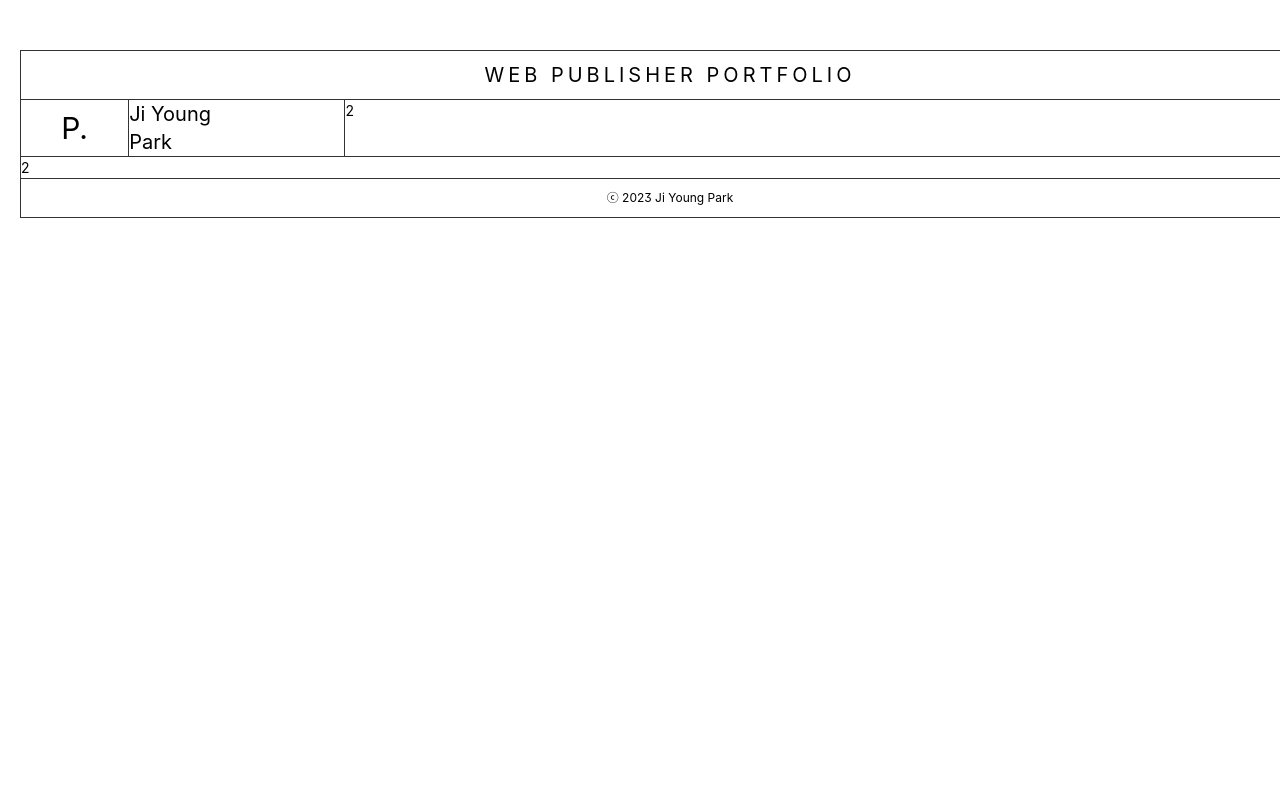
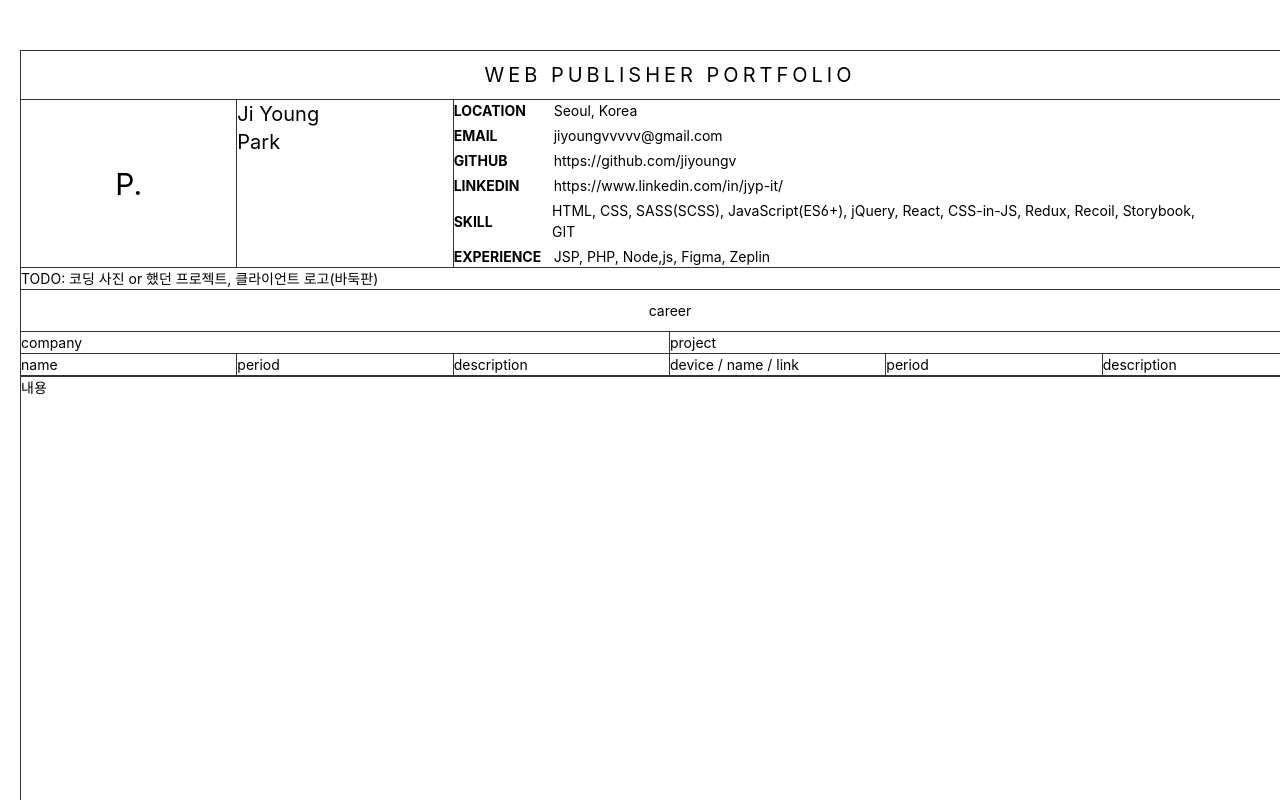
Before and after one commit to jiyoungv/portfolio-v3, a React (Create React App) app: page / in a window 1280 px wide. Shown: the top 800 px of the page. Built offline with nearby package versions, Linux system fonts and the light colour scheme; a web font is replaced by a local one.

Commit message:
Save: 작업중 - 구조 잡기(40%)

```diff
--- a/package.json
+++ b/package.json
@@ -6,6 +6,7 @@
     "@testing-library/jest-dom": "^5.17.0",
     "@testing-library/react": "^13.4.0",
     "@testing-library/user-event": "^13.5.0",
+    "html-react-parser": "^4.2.2",
     "react": "^18.2.0",
     "react-dom": "^18.2.0",
     "react-icons": "^4.11.0",
--- a/src/App.jsx
+++ b/src/App.jsx
@@ -1,6 +1,8 @@
-import { RiLink, RiFlaskFill, RiGithubFill } from 'react-icons/ri';
+// import { RiLink, RiFlaskFill, RiGithubFill } from 'react-icons/ri';
+import parse from 'html-react-parser';
 import AppLayout from 'component/AppLayout';
-import temp_img from 'asset/image/temp_img.png';
+import { profileInfoList } from 'util/data';
+// import temp_img from 'asset/image/temp_img.png';
 
 const App = () => {
   return (
@@ -15,7 +17,7 @@ const App = () => {
             </div>
           </div>
           <div className="table-row">
-            <div className="table-col-2">
+            <div className="table-col-4">
               <article className="main-logo">
                 <h1>P.</h1>
               </article>
@@ -25,13 +27,91 @@ const App = () => {
                 <h6>Ji Young <br/>Park</h6>
               </article>
             </div>
-            <div className="table-col-18">
-              2
+            <div className="table-col-14">
+              <article className="main-profile-info">
+                {profileInfoList.map((v, i) => (
+                  <dl key={i}>
+                    <dt>{v.title}</dt>
+                    <dd>{parse(v.text)}</dd>
+                  </dl>
+                ))}
+              </article>
             </div>
           </div>
           <div className="table-row">
             <div className="table-col">
-              2
+              <article className="main-career-collect">
+                <figure>
+                  TODO: 코딩 사진 or 했던 프로젝트, 클라이언트 로고(바둑판)
+                </figure>
+              </article>
+            </div>
+          </div>
+          <div className="main-career-head">
+            <div className="table-row">
+              <div className="table-col">
+                <article className="main-career-title">
+                  <h6>career</h6>
+                </article>
+              </div>
+            </div>
+            <div className="table-row">
+              <div className="table-col-12">
+                <article className="main-career-head-col">
+                  <p>company</p>
+                </article>
+              </div>
+              <div className="table-col-12">
+                <article className="main-career-head-col">
+                  <p>project</p>
+                </article>
+              </div>
+            </div>
+            <div className="table-row">
+              <div className="table-col-4">
+                <article className="main-career-head-col">
+                  <p>name</p>
+                </article>
+              </div>
+              <div className="table-col-4">
+                <article className="main-career-head-col">
+                  <p>period</p>
+                </article>
+              </div>
+              <div className="table-col-4">
+                <article className="main-career-head-col">
+                  <p>description</p>
+                </article>
+              </div>
+              <div className="table-col-4">
+                <article className="main-career-head-col">
+                  <p>device / name / link</p>
+                </article>
+              </div>
+              <div className="table-col-4">
+                <article className="main-career-head-col">
+                  <p>period</p>
+                </article>
+              </div>
+              <div className="table-col-4">
+                <article className="main-career-head-col">
+                  <p>description</p>
+                </article>
+              </div>
+            </div>
+          </div>
+          <div className="table-row">
+            <div className="table-col">
+              <article style={{ height: 800 }}>
+                내용
+              </article>
+            </div>
+          </div>
+          <div className="table-row">
+            <div className="table-col">
+              <article>
+                d
+              </article>
             </div>
           </div>
           <div className="table-row">
--- a/src/style/page/_main.scss
+++ b/src/style/page/_main.scss
@@ -18,5 +18,16 @@
 .main-profile-name {}
 .main-profile-name h6 {@include h6;}
 
+.main-profile-info dl {display: flex;align-items: center;}
+.main-profile-info dl:not(:last-child) {margin-bottom: 4px;}
+.main-profile-info dt {width: 100px;font-weight: $font-bold;text-transform: uppercase;}
+.main-profile-info dd a:hover {text-decoration: underline;}
+
+.main-career-collect {}
+
+.main-career-head {position: sticky;top: 0;left: 0;background: $white;}
+
+.main-career-title {padding: 10px 0;text-align: center;}
+
 .main-foot {padding: 10px 0;text-align: center;}
 .main-foot p {@include font-small;}
--- /dev/null
+++ b/src/util/data.js
@@ -0,0 +1,26 @@
+export const profileInfoList = [
+  {
+    title: `location`,
+    text: `Seoul, Korea`,
+  },
+  {
+    title: `email`,
+    text: `<a href="mailto:jiyoungvvvvv@gmail.com" title="Send to Email">jiyoungvvvvv@gmail.com</a>`,
+  },
+  {
+    title: `github`,
+    text: `<a href="https://github.com/jiyoungv" target="_blank" rel="noreferrer">https://github.com/jiyoungv</a>`,
+  },
+  {
+    title: `linkedin`,
+    text: `https://www.linkedin.com/in/jyp-it/`,
+  },
+  {
+    title: `skill`,
+    text: `HTML, CSS, SASS(SCSS), JavaScript(ES6+), jQuery, React, CSS-in-JS, Redux, Recoil, Storybook, GIT`,
+  },
+  {
+    title: `experience`,
+    text: `JSP, PHP, Node,js, Figma, Zeplin`,
+  },
+];
```
Also changed, not shown: 1 other file (tests, documents, lock files or other folders).
